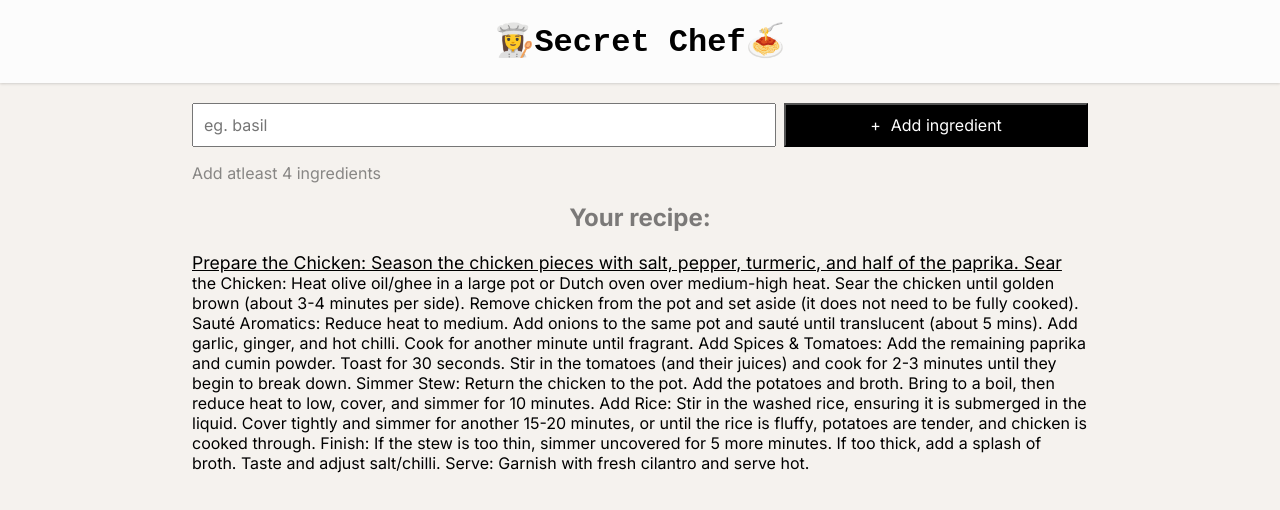
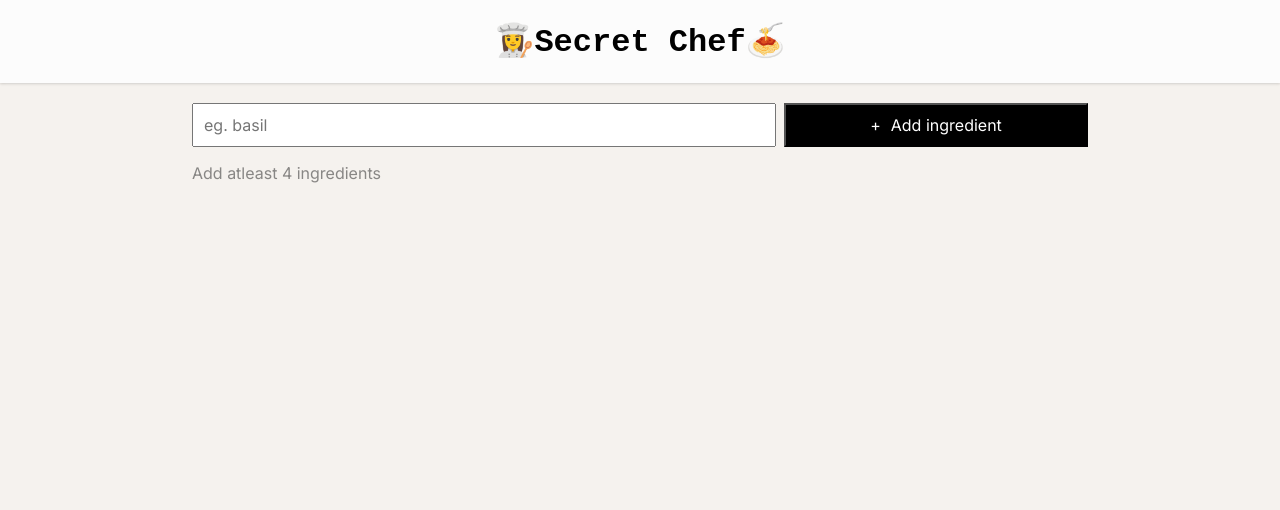
Before and after one commit to AllanRono1/ChefTrinket, a React (Vite) app: page / in a window 1280 px wide. Shown: the top 510 px of the page. Built offline with nearby package versions, Linux system fonts and the light colour scheme; a web font is replaced by a local one.

Commit message:
Applied conditional rendering to dummy recipe when 'Get a recipe' button is clicked!

```diff
--- a/src/App.jsx
+++ b/src/App.jsx
@@ -18,6 +18,11 @@ function App() {
     setIngredients(prevIngredients => [...prevIngredients, input])
   }
 
+  const [showRecipe, setShowRecipe] = React.useState(false)
+
+  function toggleRecipe(){
+    setShowRecipe(prevRecipe => !prevRecipe)
+  }
   return (
     <>
       <Header />
@@ -38,10 +43,10 @@ function App() {
           </ul>
           {ingredients.length > 3 && <div className='generate'>
             <p>Whip up your next meal</p>
-            <button>Get a recipe</button>
+            <button onClick={toggleRecipe}>Get a recipe</button>
           </div>}
         </section>
-        <section>
+        {showRecipe ? <section>
           <h1 className='recipe-title'>Your recipe:</h1>
           <p>Prepare the Chicken: Season the chicken pieces with salt, pepper, turmeric, and half of the paprika.
             Sear the Chicken: Heat olive oil/ghee in a large pot or Dutch oven over medium-high heat. Sear the chicken until golden brown (about 3-4 minutes per side). Remove chicken from the pot and set aside (it does not need to be fully cooked).
@@ -51,7 +56,7 @@ function App() {
             Add Rice: Stir in the washed rice, ensuring it is submerged in the liquid. Cover tightly and simmer for another 15-20 minutes, or until the rice is fluffy, potatoes are tender, and chicken is cooked through.
             Finish: If the stew is too thin, simmer uncovered for 5 more minutes. If too thick, add a splash of broth. Taste and adjust salt/chilli.
             Serve: Garnish with fresh cilantro and serve hot.</p>
-        </section>
+        </section> : null}
       </main>
     </>
   )
```
